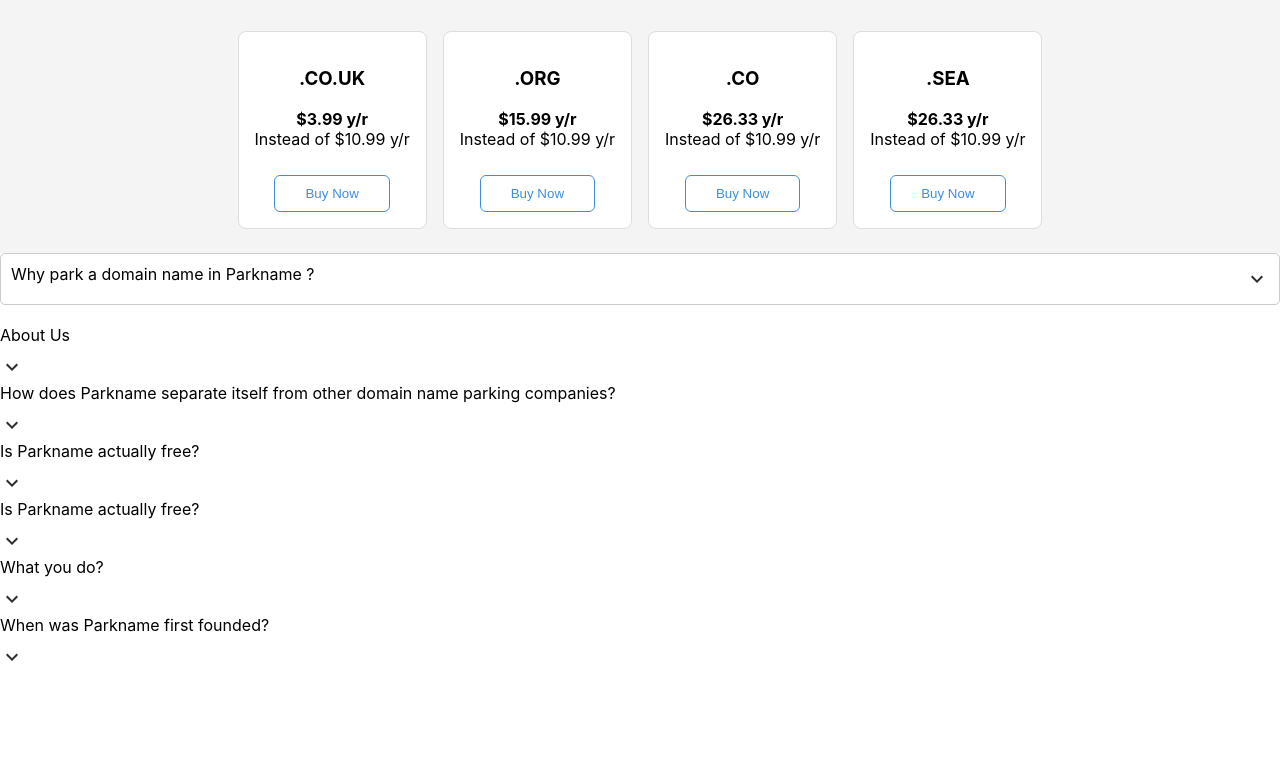
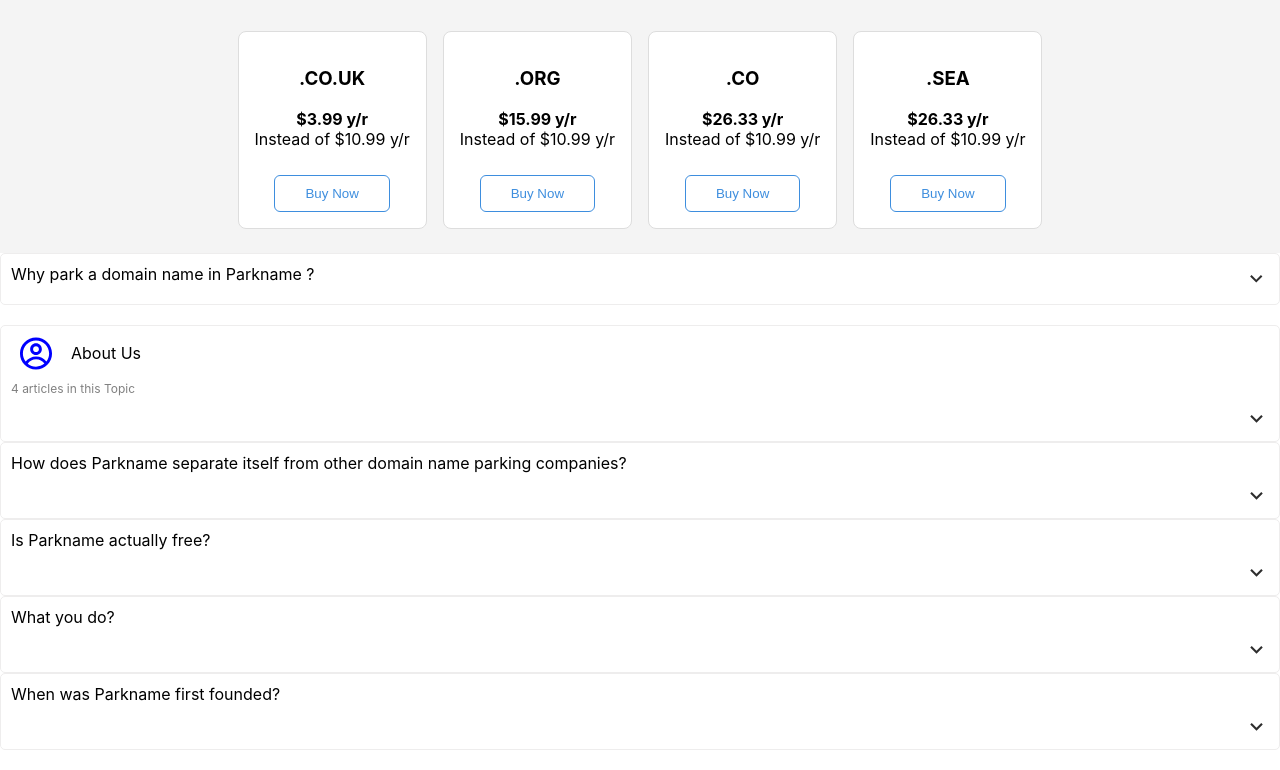
Before and after one commit to FestaMazreku/react-js, a React (Create React App) app: page / in a window 1280 px wide. Shown: the part 1817-2587 px from the top of the page. Before the commit the page ends 2510 px from the top, so only its background shows below. Built offline with nearby package versions, Linux system fonts and the light colour scheme.

Commit message:
Working on the second task

```diff
--- a/src/components/usestate.css
+++ b/src/components/usestate.css
@@ -1,4 +1,4 @@
-.toggle-container1 {
+.toggle-container {
     display: flex;
     align-items: center;
     cursor: pointer;
@@ -7,7 +7,7 @@
     border-radius: 5px;
     position: relative;
     transition: background-color 0.3s ease-in-out;
-  }
+}
 
 .toggle-container.open {
     background-color: #fff;
@@ -16,8 +16,9 @@
 .arrow-icon {
     margin-left: auto;
     cursor: pointer;
-    font-size: 24px;
+    font-size: 20px;
     color: #2e2e2e;
+    border-width: 0 1px 1px 0;
 }
 
 .toggle-container.open .arrow-icon {
--- a/src/components/usestate.js
+++ b/src/components/usestate.js
@@ -11,9 +11,9 @@
 
   return (
     <div
-      className={`toggle-container1 ${showSecondText ? "open" : ""}`}
-      onClick={handleClick}
-    >
+    className={`toggle-container ${showSecondText ? "open" : ""}`}
+    onClick={handleClick}
+  >
       <div className="text-container">
         <p>Why park a domain name in Parkname ?</p>
         <div className={`second-text ${showSecondText ? "show" : ""}`}>
--- a/src/components/usestate2.css
+++ b/src/components/usestate2.css
@@ -0,0 +1,100 @@
+.toggle-container {
+    display: flex;
+    align-items: center;
+    cursor: pointer;
+    border: 1px solid #eeeded;
+    padding: 10px;
+    border-radius: 5px;
+    position: relative;
+    transition: background-color 0.3s ease-in-out;
+}
+
+.toggle-container.open {
+    background-color: #fff;
+}
+
+.arrow-icon {
+    margin-left: auto;
+    cursor: pointer;
+    font-size: 25px;
+    color: #2e2e2e;
+}
+
+.toggle-container.open .arrow-icon {
+    transform: translateY(-50%) rotate(90deg);
+}
+
+.text-container {
+    display: flex;
+    flex-direction: column;
+    width: 100%;
+    transition: max-height 0.3s ease-in-out;
+    overflow: hidden;
+}
+
+.title-container {
+    display: flex;
+    align-items: center;
+}
+
+.title-container .icon {
+    width: 50px;
+    height: 35px;
+    color: blue;
+    margin-right: 10px;
+}
+
+.text-container p {
+    margin: 0;
+}
+
+.text-container p:first-child {
+    margin-bottom: 10px;
+}
+
+.second-text {
+    max-height: 0;
+    overflow: hidden;
+    transition: max-height 0.3s ease-in-out;
+}
+
+.second-text.show {
+    max-height: 100px;
+}
+
+.second-text hr {
+    width: 100%;
+    margin: 10px 0;
+    border: 1px solid #ece9e9;
+}
+
+.second-text .smaller-text {
+    font-size: 14px;
+    color: #666;
+    margin: 10px 0;
+}
+
+.right-arrow-container {
+    display: flex;
+    flex-direction: column;
+    align-items: flex-end;
+    margin-left: auto;
+ }
+
+.right-arrow {
+    width: 10px;
+    height: 10px;
+    border: 1px solid #ccc;
+    border-width: 0 1px 1px 0;
+    transform: rotate(45deg);
+    margin: 2px;
+}
+
+.additional-text {
+    margin-top: 10px;
+  }
+
+  .smaller-grey-text {
+    font-size: 12px;
+    color: grey;
+  }
--- a/src/components/usestate2.js
+++ b/src/components/usestate2.js
@@ -1,20 +1,18 @@
 import React, { useState } from "react";
-import "./usestate.css";
 import { MdKeyboardArrowDown } from "react-icons/md";
+import { CgProfile } from "react-icons/cg";
+import "./usestate2.css";
 
 const ToggleText = () => {
   const initialRows = [
     {
       title: "About Us",
       text: "Learn more about our company and mission.",
+      additionalText: "4 articles in this Topic",
     },
     {
       title: "How does Parkname separate itself from other domain name parking companies?",
-      text: "Your domains are a valuable online property. As in any investment, you want the most efficient, easy way to make sure your property is going to be profitable. Do you own more than 1,000 domains? As a professional domainer, you will find everything you need through Parkname to generate maximum profits from your domain portofolio.",
-    },
-    {
-      title: "Is Parkname actually free?",
-      text: ".",
+      text: "Your domains are a valuable online property. As in any investment, you want the most efficient, easy way to make sure your property is going to be profitable. Do you own more than 1,000 domains? As a professional domainer, you will find everything you need through Parkname to generate maximum profits from your domain portfolio.",
     },
     {
       title: "Is Parkname actually free?",
@@ -49,14 +47,26 @@
           onClick={() => handleRowClick(index)}
         >
           <div className="text-container">
-            <p>{row.title}</p>
+            <div className="title-container">
+              {row.title === "About Us" && <CgProfile className="icon" />}
+              <p>{row.title}</p>
+            </div>
             <div className={`second-text ${row.isOpen ? "show" : ""}`}>
               <hr />
-              <p className="smaller-text">{row.text}</p>
-              <br />
+              <div className="text-content">
+                <p className="smaller-text">{row.text}</p>
+                <br />
+              </div>
+            </div>
+            {row.title === "About Us" && (
+              <div className="additional-text">
+                <p className="smaller-grey-text">{row.additionalText}</p>
+              </div>
+            )}
+            <div className="right-arrow-container">
+              <MdKeyboardArrowDown className="arrow-icon" />
             </div>
           </div>
-          <MdKeyboardArrowDown className="arrow-icon" />
         </div>
       ))}
     </div>
```
